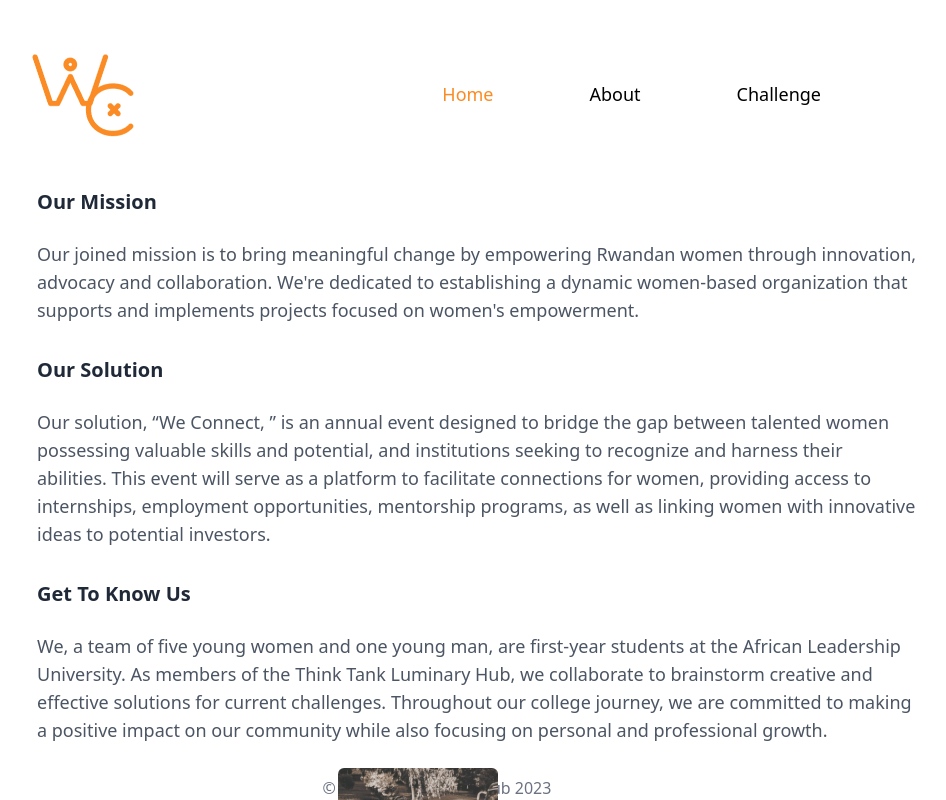
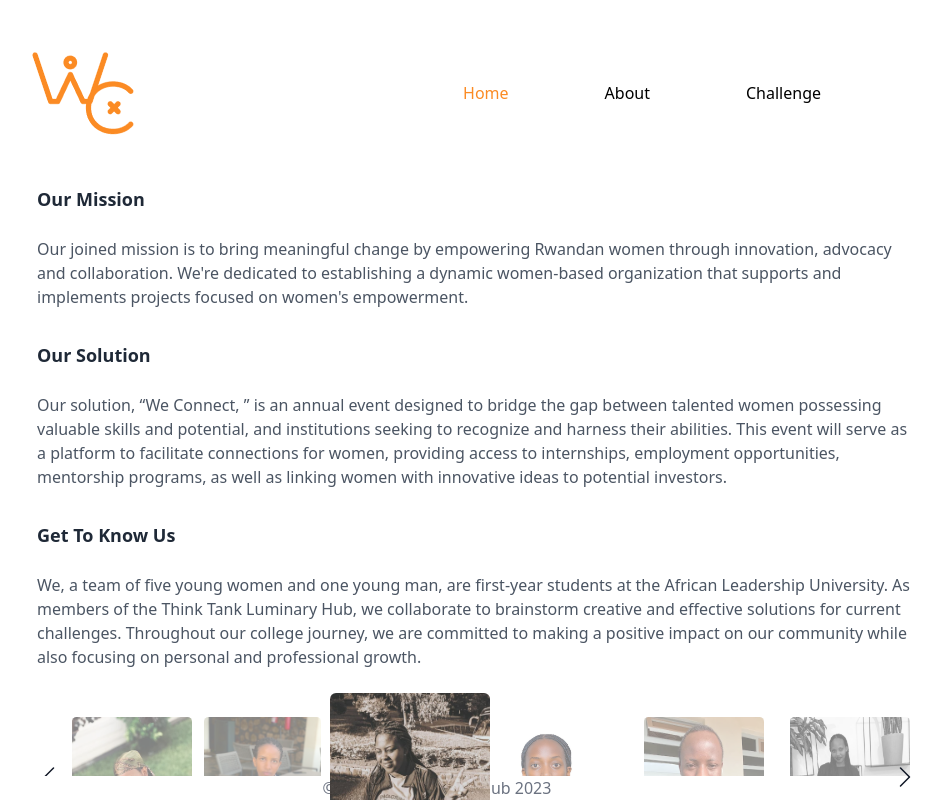
Before and after one commit to edine-noella/WeConnect, a React (Vite) app: page /about in a window 1280 px wide. Shown: the top 800 px of the page, without its empty margins (203-1149 px from the left). Built offline with nearby package versions, Linux system fonts and the light colour scheme; the HTML template or start-up script is replaced by a standard one.

Commit message:
changed font 3

```diff
--- a/src/components/Navbar.jsx
+++ b/src/components/Navbar.jsx
@@ -9,15 +9,15 @@ function Navbar() {
       </div>
 
       <div className='flex mr-52'>
-        <div className='px-12 py-10 text-lg'>
+        <div className='px-12 py-6 text-md'>
           <Link to='/home' className='nav-link text-primary'>Home</Link>
         </div>
 
-        <div className='px-12 py-10 text-lg'>
+        <div className='px-12 py-6 text-md'>
           <Link to='/about' className='nav-link'>About</Link>
         </div>
 
-        <div className='px-12 py-10 text-lg'>
+        <div className='px-12 py-6 text-md'>
           <Link to='/challenge' className='nav-link'>Challenge</Link>
         </div>
       </div>
--- a/src/pages/AboutPage.jsx
+++ b/src/pages/AboutPage.jsx
@@ -48,29 +48,29 @@ function AboutPage() {
         <div className="ml-60 mr-40 mt-6">
 
         <div className="pt-4 pb-4">
-        <h1 className="font-bold text-xl text-gray-800 pb-6 "> Our Mission </h1>
-        <p className="text-lg text-gray-600">
+        <h1 className="font-bold text-lg text-gray-800 pb-6 "> Our Mission </h1>
+        <p className="text-md text-gray-600">
         Our joined mission is to bring meaningful change by empowering Rwandan women through innovation, advocacy and collaboration. We&apos;re dedicated to establishing a dynamic women-based organization that supports and implements projects focused on women&apos;s empowerment.
         </p>
         </div>
 
         <div className="pt-4 pb-4">
-        <h1 className="font-bold text-xl text-gray-800 pb-6"> Our Solution </h1>
-        <p className="text-lg text-gray-600">
+        <h1 className="font-bold text-lg text-gray-800 pb-6"> Our Solution </h1>
+        <p className="text-md text-gray-600">
         Our solution, &ldquo;We Connect, &rdquo; is an annual event designed to bridge the gap between talented women possessing valuable skills and potential, and institutions seeking to recognize and harness their abilities. This event will serve as a platform to facilitate connections for women, providing access to internships, employment opportunities, mentorship programs, as well as linking women with innovative ideas to potential investors.
         </p>
         </div>
 
         <div className="pt-4 ">
-        <h1 className="font-bold text-xl text-gray-800 pb-6"> Get To Know Us </h1>
-        <p className="text-lg text-gray-600">
+        <h1 className="font-bold text-lg text-gray-800 pb-6"> Get To Know Us </h1>
+        <p className="text-md text-gray-600">
         We, a team of five young women and one young man, are first-year students at the African Leadership University. As members of the Think Tank Luminary Hub, we collaborate to brainstorm creative and effective solutions for current challenges. Throughout our college journey, we are committed to making a positive impact on our community while also focusing on personal and professional growth.
         </p>
         </div>
 
 
 
-<div className="grid grid-cols-6 gap-6 pt-6 relative">
+<div className="grid grid-cols-6  pt-6 relative">
           <BsChevronLeft
             onClick={handlePrevClick}
             className="absolute left-0 top-1/2 transform -translate-y-1/2 cursor-pointer text-gray-900 text-2xl"
@@ -83,6 +83,7 @@ function AboutPage() {
               }`}
               style={{
                 marginLeft: index === 0 ? '10%' : '',
+                marginRight: index === teamMembers.length - 1 ? '10%' : '',
                 zIndex: index === highlightedIndex ? 1 : 0,
               }}
             >
@@ -92,7 +93,7 @@ function AboutPage() {
           ))}
           <BsChevronRight
             onClick={handleNextClick}
-            className="absolute right-0 top-1/2 transform -translate-y-1/2 cursor-pointer text-gray-900 text-2xl"
+            className="absolute right-0 top-1/2 transform -translate-y-1/2 cursor-pointer text-gray-900 text-2xl z-10"
           />
         </div>
 
--- a/src/pages/ChallengePage.jsx
+++ b/src/pages/ChallengePage.jsx
@@ -93,7 +93,7 @@ function ChallengePage() {
 
   return (
     <div>
-         <div className="pt-12 pb-10 ">
+         <div className="pt-6 pb-10 ">
          <Navbar />
          </div>
     <div className="pb-12">
```
